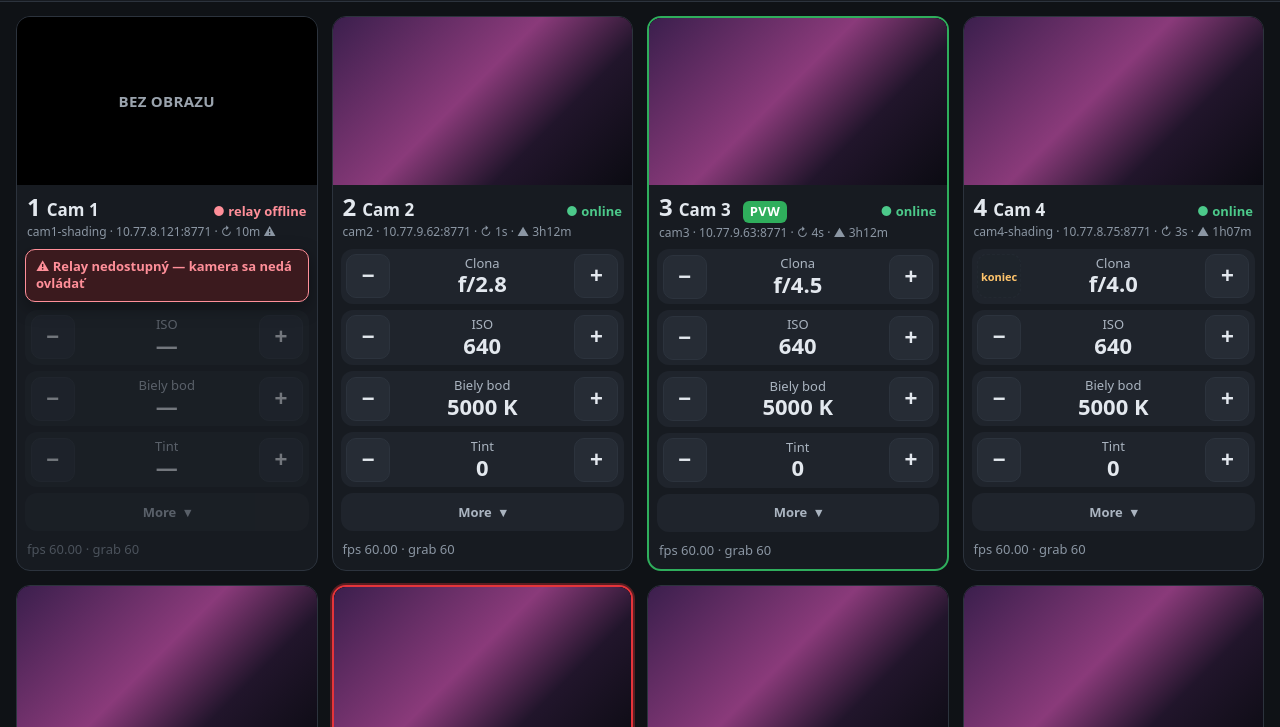
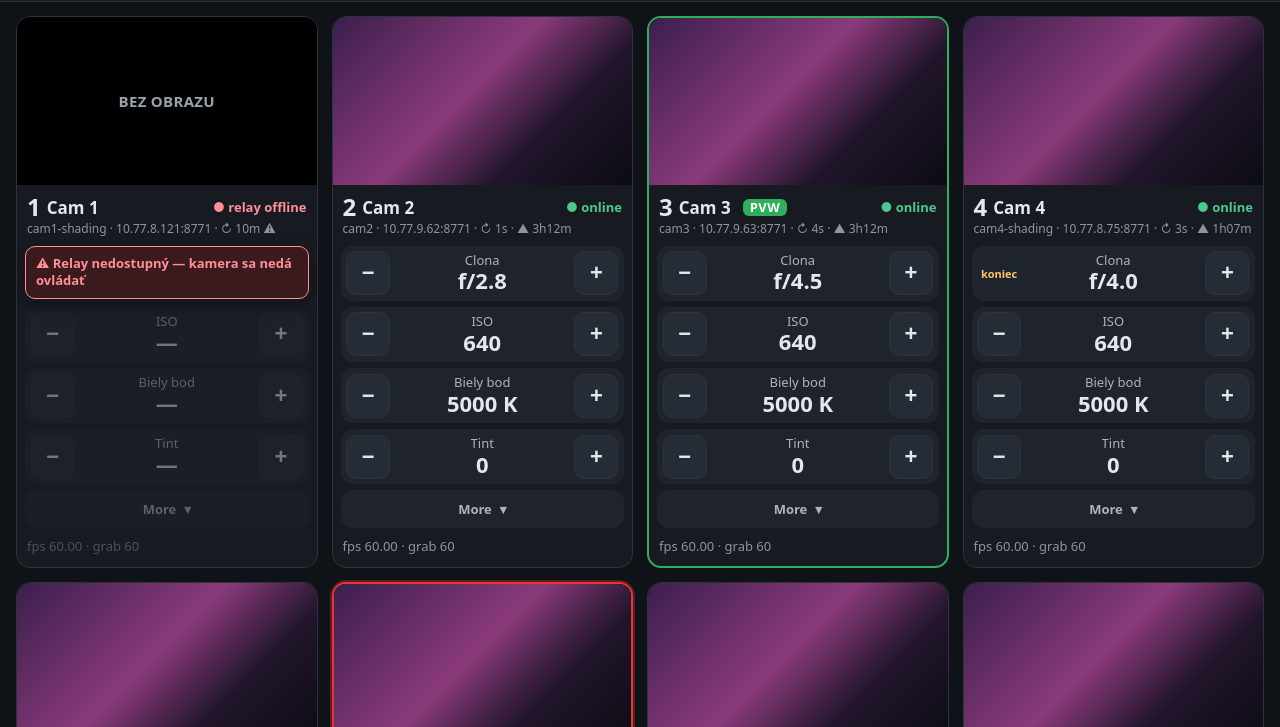
Before and after one commit to zbynekdrlik/shading, a plain HTML site: page docs/mockups/theme-v4.html in a window 1280 px wide. Shown: the part 73-800 px from the top of the page. Drawn offline with Linux system fonts and the light colour scheme.

Commit message:
Mockup theme-v4: card head items share one vertical centre (#24, Marcel)
Co-Authored-By: Claude Opus 5.5 <noreply@anthropic.com>

```diff
--- a/docs/mockups/theme-v4.html
+++ b/docs/mockups/theme-v4.html
@@ -86,7 +86,8 @@ body[data-layout="row"] main { grid-auto-flow: column; grid-auto-columns: 360px;
 .prev .ph { color: #9aa3ad; font-size: 15px; font-weight: 600; letter-spacing: .02em; }
 .prev .img { position: absolute; inset: 0;
   background: linear-gradient(135deg,#3b1f4d,#8a3a7a 45%,#21152b 70%,#0b0b12); }
-.head { display: flex; align-items: baseline; gap: 10px; padding: 12px 14px 4px; }
+.head { display: flex; align-items: center; gap: 10px; padding: 12px 14px 4px; } /* Marcel: ID, name, PGM and online share ONE vertical centre */
+.head > * { line-height: 1; display: inline-flex; align-items: center; }
 .num { font-size: 30px; font-weight: 800; line-height: 1; }
 .name { font-size: 21px; font-weight: 700; }
 .state { margin-left: auto; font-size: 16px; font-weight: 600; color: var(--ok); }
```
